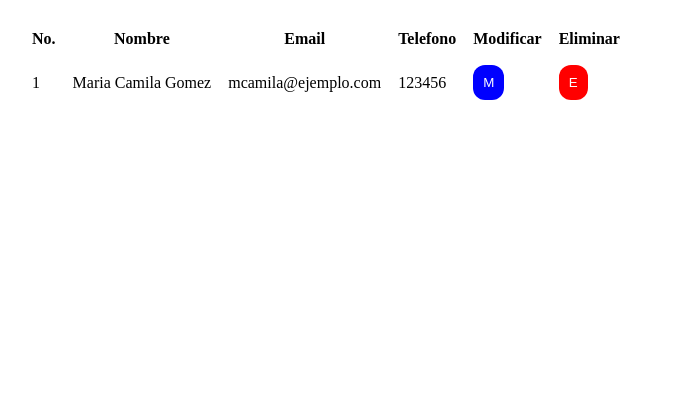
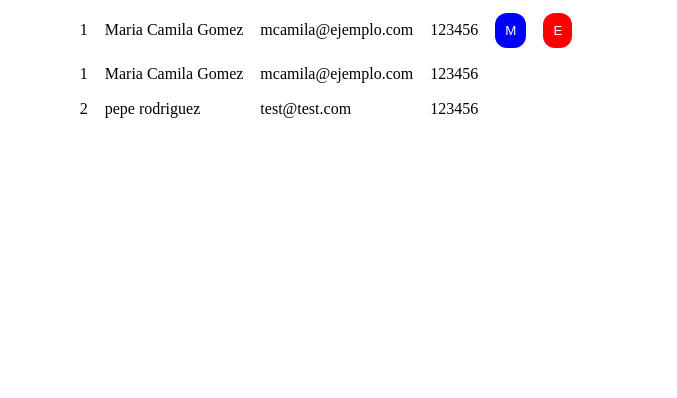
Before and after one commit to jdnaranjo1411/contactos_web, a plain HTML site: page index.html in a window 1280 px wide. Shown: the part 402-800 px from the top of the page, without its empty margins (314-991 px from the left). Drawn offline with Linux system fonts and the light colour scheme.

Commit message:
se implemento la funcionalidad para cargar datos en la tabla de html

```diff
--- a/index.html
+++ b/index.html
@@ -18,8 +18,9 @@
             <button class="btnRegistrar">REGISTRAR</button>
         </div>
         <div class="contentListaContactos">
-            <table class="tableLista">
+            <table id="contactosTable" class="tableLista">
                 <thead>
+                <!--
                     <tr>
                         <th>No.</th>
                         <th>Nombre</th>
@@ -28,6 +29,7 @@
                         <th>Modificar</th>
                         <th>Eliminar</th>
                     </tr>
+                    -->
                 </thead>
                 <tbody>
                     <tr>
@@ -73,6 +75,7 @@
             </form>
         </div>
     </div>
+    <script src="js/index.js"></script>
 </body>
 
 </html>
--- /dev/null
+++ b/js/index.js
@@ -0,0 +1,30 @@
+let contactos=[
+    {
+     Nombre:'Maria Camila Gomez',
+     email:'mcamila@ejemplo.com',
+     telefono:'123456'},
+     {
+        Nombre: 'pepe rodriguez',
+        email: 'test@test.com',
+        telefono:'123456'
+     }
+]
+
+function MostrarContactos(){
+    const tbody = document
+    .getElementById('contactosTable')
+    .getElementsByTagName('tbody')[0]
+    for(let index in contactos){
+        const contacto = contactos[index]
+        const id = parseInt(index)+1
+        let fila='<tr>'
+        fila += '  <td>'+id+'</td>'
+        fila += '  <td>'+contacto.Nombre+'</td>'
+        fila += '  <td>'+contacto.email+'</td>'
+        fila += '  <td>'+contacto.telefono+'</td>'
+        fila +='</tr>'
+        tbody.innerHTML += fila
+    }
+}
+
+MostrarContactos()
```
